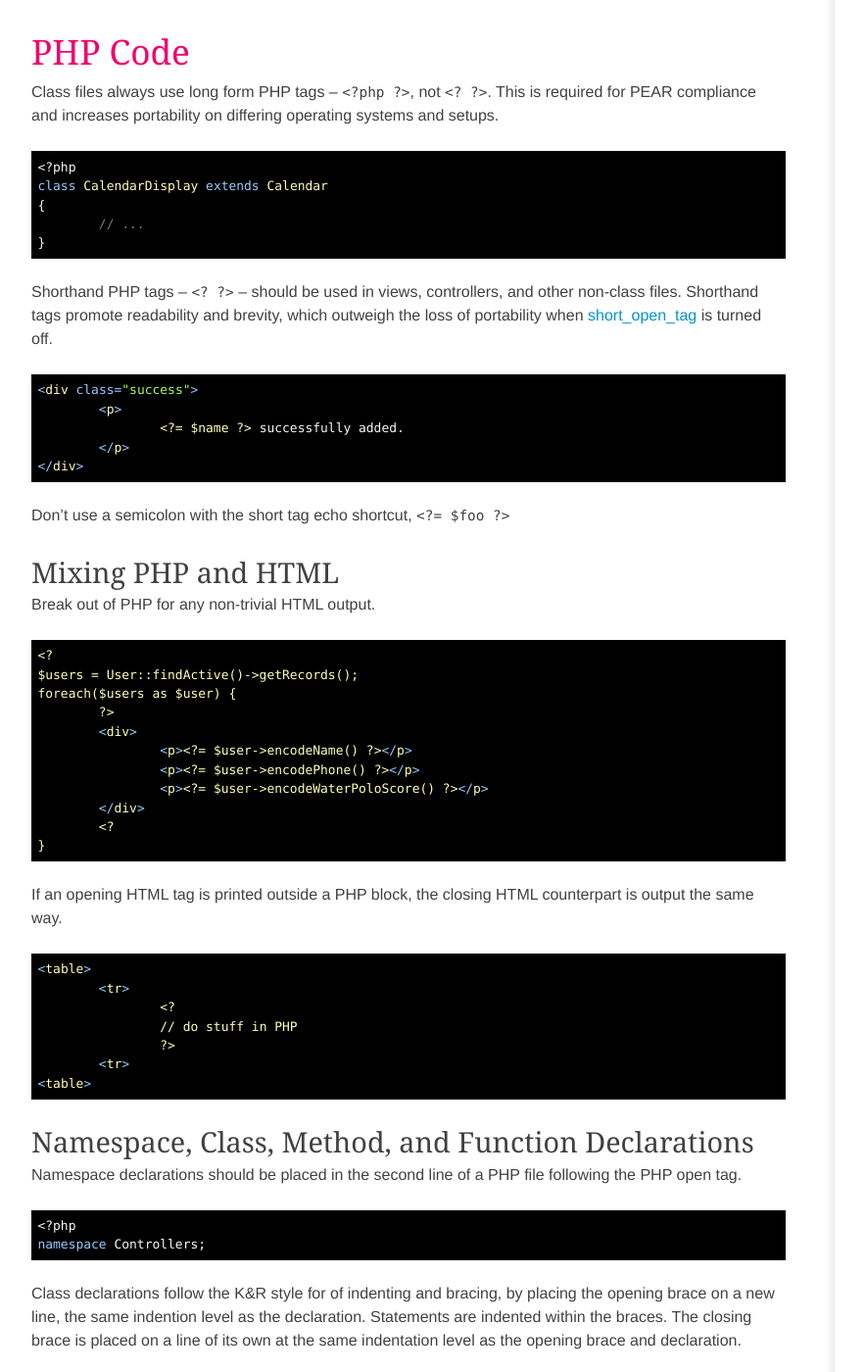
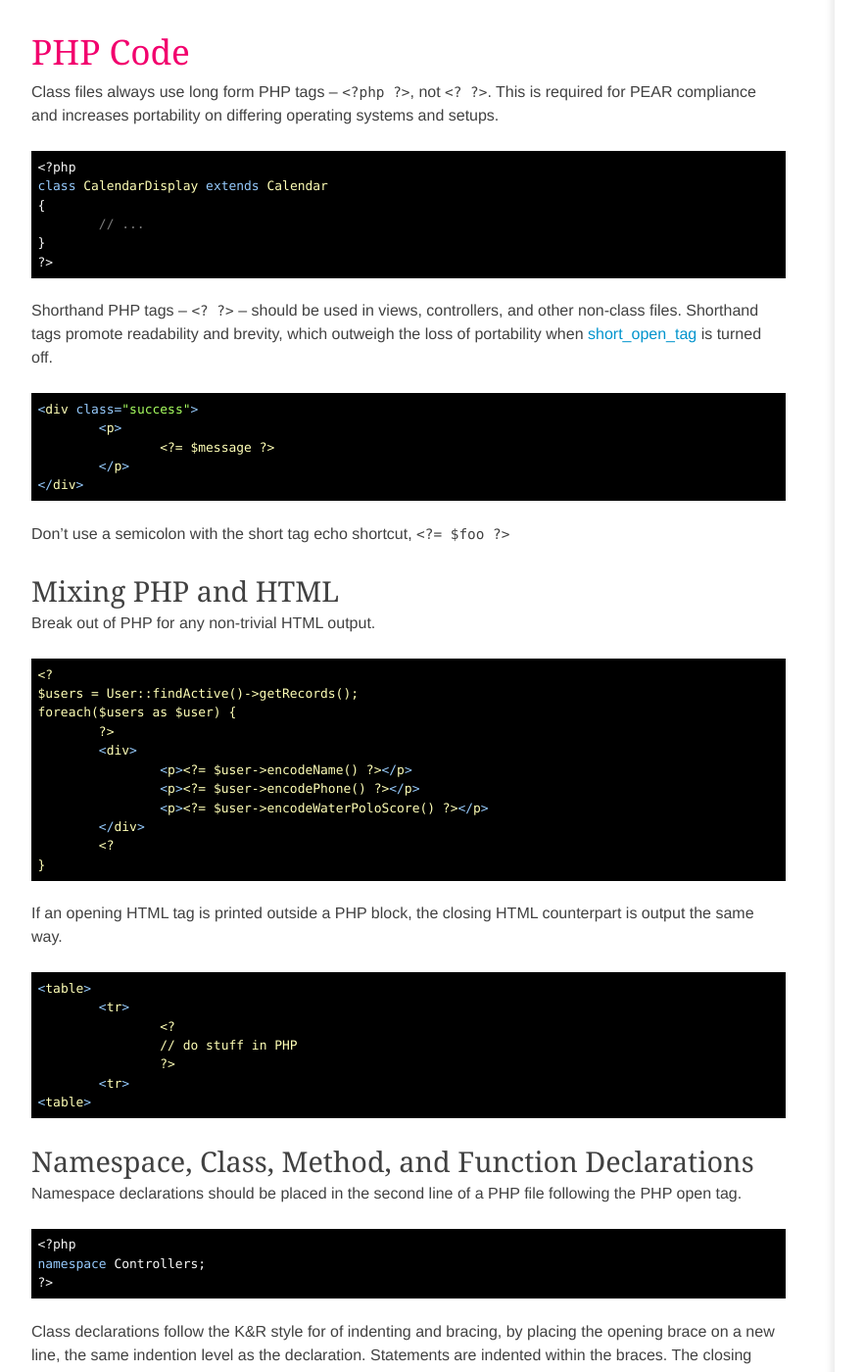
Before and after one commit to imarc/handbook, a Jekyll site: the page built from backend.markdown, in a window 1280 px wide and 1400 px high, scrolled down 12580 px. Shown: the whole window at 98% size, without its empty margins (88-971 px from the left). Built offline with Jekyll 4.4.1, drawn with Linux system fonts in a browser that asks for light colours; nearby versions of some CDN libraries; some web fonts are replaced.

Commit message:
Fixed Jekyll parsing errors

```diff
--- a/backend.markdown
+++ b/backend.markdown
@@ -613,6 +613,7 @@ systems and setups.
 	{
 		// ...
 	}
+	?>
 
 Shorthand PHP tags – `<? ?>` – should be used in views, controllers, and other
 non-class files. Shorthand tags promote readability and brevity, which outweigh
@@ -621,7 +622,7 @@ the loss of portability when
 
 	<div class="success">
 		<p>
-			<?= $name ?> successfully added.
+			<?= $message ?>
 		</p>
 	</div>
 
@@ -663,6 +664,7 @@ following the PHP open tag.
 
 	<?php
 	namespace Controllers;
+	?>
 
 Class declarations follow the K&R style for of indenting and bracing, by
 placing the opening brace on a new line, the same indention level as the
```
